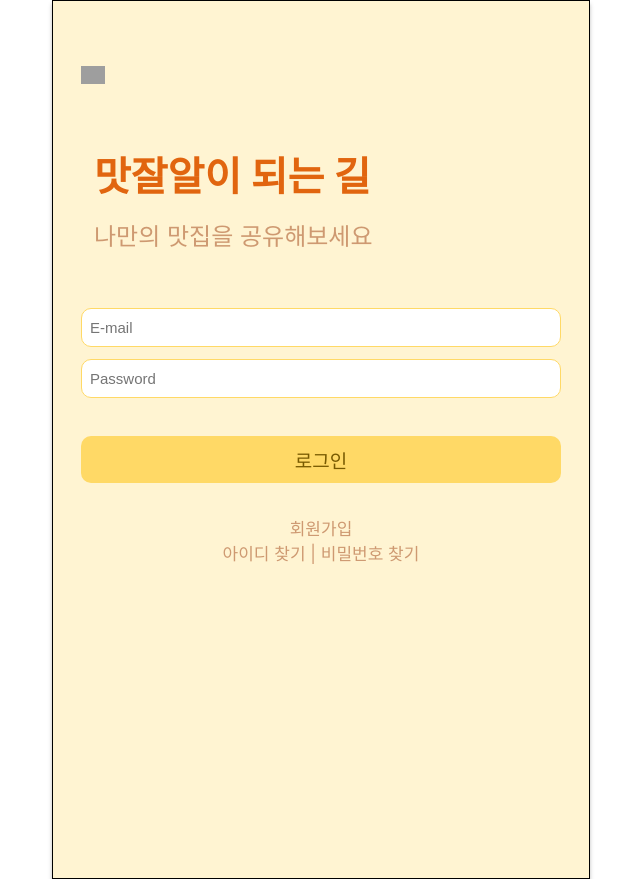
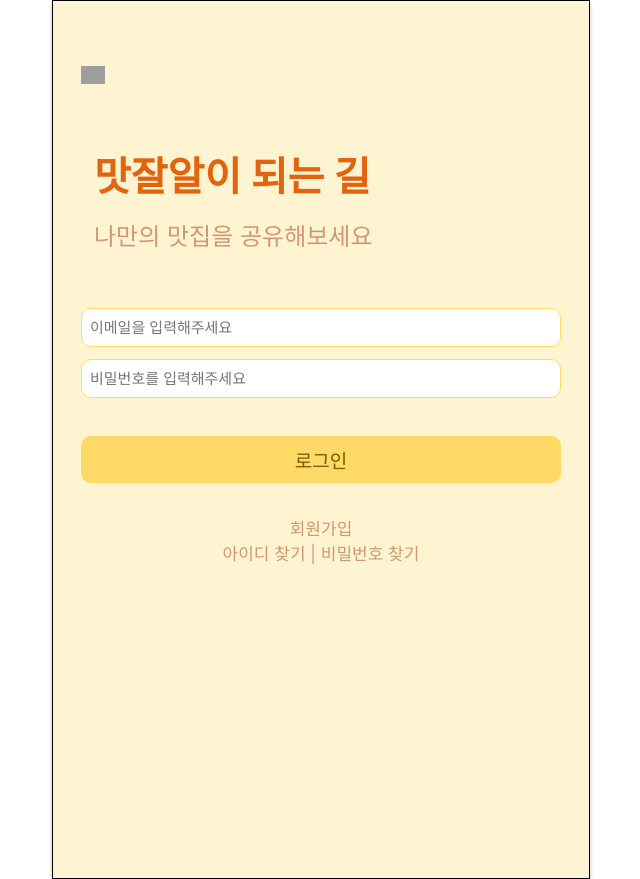
Before and after one commit to 2hanse/MultiCampus-Final-Front, a React (Create React App) app: page / in a window 1280 px wide. Shown: the whole page, without its empty margins (319-959 px from the left). Built offline with nearby package versions, Linux system fonts and the light colour scheme; grey boxes are pictures that could not be loaded.

Commit message:
입력창 수정

```diff
--- a/src/login/LoginForm.jsx
+++ b/src/login/LoginForm.jsx
@@ -46,7 +46,7 @@ function LoginForm() {
         <InputWrapper>
             <Label htmlFor="email" className="visually-hidden">E-mail</Label>
             <Input  type="email"
-                    placeholder="E-mail"
+                    placeholder="이메일을 입력해주세요"
                     name="email"
                     value={user.email}
                     onChange={handleChange}/>
@@ -54,7 +54,7 @@ function LoginForm() {
         <InputWrapper>
             <Label htmlFor="password" className="visually-hidden">Password</Label>
             <Input  type="password"
-                    placeholder="Password"
+                    placeholder="비밀번호를 입력해주세요"
                     name="password"
                     value={user.password}
                     onChange={handleChange}
```
